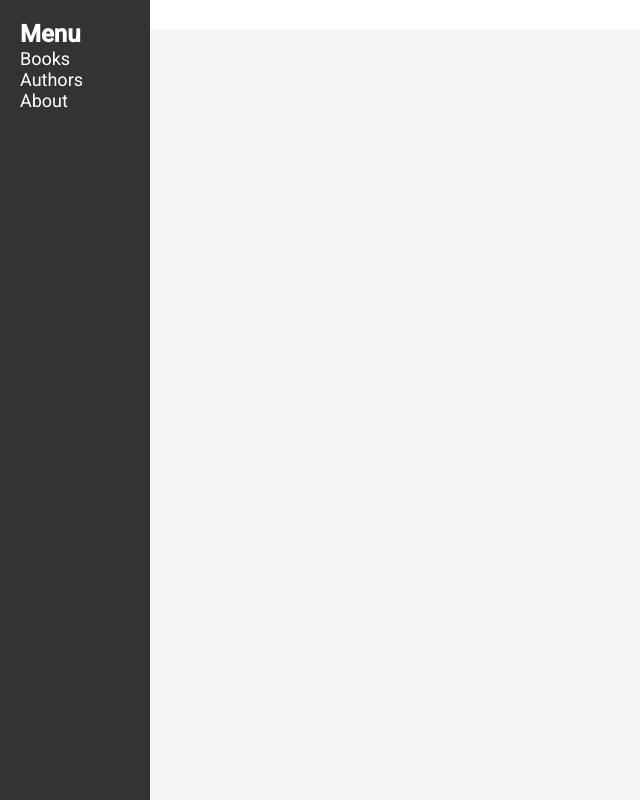
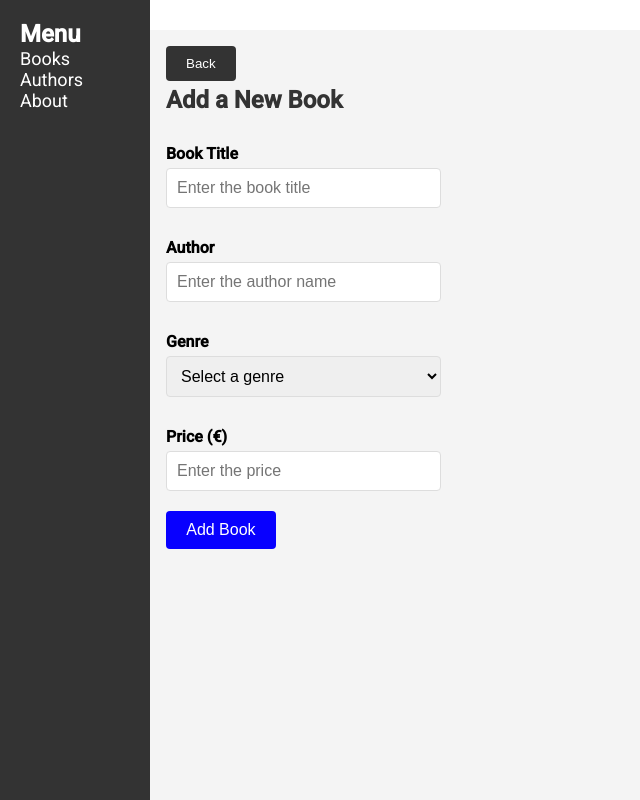
Before and after one commit to nepetko/book-store-frontend, an Angular app: page /add-book in a window 1280 px wide. Before the commit this address led to /. Shown: the whole page, without its empty margins (0-640 px from the left). Built offline with nearby package versions, Linux system fonts and the light colour scheme.

Commit message:
step7 - addBook component

```diff
--- a/src/app/app.routes.ts
+++ b/src/app/app.routes.ts
@@ -2,6 +2,7 @@ import { Routes } from '@angular/router';
 import { AboutComponent } from './views/about/about.component';
 import { AuthorsComponent } from './views/authors/authors.component';
 import { BooksOverviewComponent } from './views/books-overview/books-overview.component';
+import { AddBookComponent } from './views/add-book/add-book.component';
 
 export const routes: Routes = [
     {
@@ -15,6 +16,11 @@ export const routes: Routes = [
         title: 'Authors'
     },
     {
+        path: 'add-book',
+        component: AddBookComponent,
+        title: 'Authors'
+    },
+    {
         path: 'books-overview',
         component: BooksOverviewComponent,
         title: 'Books Overview'
--- /dev/null
+++ b/src/app/views/add-book/add-book.component.css
@@ -0,0 +1,102 @@
+form {
+    margin: 20px 0;
+  }
+
+  label {
+    margin-bottom: 8px;
+    font-weight: bold;
+  }
+
+  input {
+    margin-bottom: 10px;
+  }
+
+
+  h2 {
+    text-align: left;
+    color: #333;
+  }
+
+  form {
+    display: flex;
+    flex-direction: column;
+  }
+
+
+  input[type="text"],
+  input[type="number"],
+  select,
+  input[type="date"] {
+    padding: 10px;
+    margin-bottom: 20px;
+    border: 1px solid #ddd;
+    border-radius: 4px;
+    font-size: 16px;
+    width: 25%;
+  }
+
+  input[type="submit"] {
+    background-color: #0800ff;
+    color: white;
+    border: none;
+    padding: 10px;
+    border-radius: 4px;
+    font-size: 16px;
+    cursor: pointer;
+    width: 10%;
+    align-self: flex-start;
+  }
+
+
+
+  input[type="submit"]:hover {
+    background-color: #218838;
+  }
+
+  .error {
+    color: red;
+    font-size: 12px;
+  }
+
+  .big-error {
+    position: relative;
+    background-color: #f8d7da;
+    color: #721c24;
+    padding: 10px;
+    border-radius: 4px;
+    border: 1px solid #f5c6cb;
+    font-size: 16px;
+    margin-bottom: 10px;
+    text-align: center;
+    font-weight: bold;
+  }
+
+  .form-column {
+    flex: 1;
+    display: flex;
+    flex-direction: column;
+  }
+
+  .form-column label {
+    margin-top: 10px;
+    margin-bottom: 5px;
+  }
+
+  .form-wrapper {
+    display: flex;
+  }
+
+  .close-button {
+    position: absolute;
+    top: 1px;
+    right: 10px;
+    background: transparent;
+    border: none;
+    color: #721c24;
+    font-size: 25px;
+    cursor: pointer;
+  }
+
+  .close-button:hover {
+    color: #d9534f;
+  }
--- /dev/null
+++ b/src/app/views/add-book/add-book.component.html
@@ -0,0 +1,40 @@
+<div class="buttons-container">
+    <button class="btn" (click)="goBack()">Back</button>
+</div>
+
+<h2>{{titleOfForm}}</h2>
+
+@if(showError && bookForm.errors){
+<div class="big-error">
+    <button class="close-button" (click)="closeError()">&times;</button>
+    Form contains validation errors.
+</div>
+}
+
+<form [formGroup]="bookForm" (ngSubmit)="onSubmit()">
+    <div class="form-wrapper form-column">
+        <label for="title">Book Title</label>
+        <input type="text" id="title" formControlName="title" placeholder="Enter the book title">
+        @if(title?.invalid && showError){
+        <div class="error">
+            Title is required.
+        </div>
+        }
+
+        <label for="author">Author</label>
+        <input type="text" id="author" formControlName="author" placeholder="Enter the author name">
+
+        <label for="genre">Genre</label>
+        <select id="genre" formControlName="genre">
+            <option value="">Select a genre</option>
+            <option value="Fiction">Fiction</option>
+            <option value="Non-Fiction">Non-Fiction</option>
+            <option value="Mystery">Mystery</option>
+        </select>
+
+        <label for="price">Price (€)</label>
+        <input type="number" id="price" formControlName="price" placeholder="Enter the price" step="0.01" min="0">
+    </div>
+
+    <input type="submit" [value]="isInEditMode ? 'Edit Book' : 'Add Book'">
+</form>
--- /dev/null
+++ b/src/app/views/add-book/add-book.component.ts
@@ -0,0 +1,126 @@
+import { Component } from '@angular/core';
+import { FormGroup, FormControl, Validators, ReactiveFormsModule } from '@angular/forms';
+import { Router, ActivatedRoute } from '@angular/router';
+import { ToastrService } from 'ngx-toastr';
+import { Book } from '../../models/book';
+import { BookService } from '../../services/book.service';
+import { v4 as uuidv4 } from 'uuid';
+
+@Component({
+  selector: 'app-add-book',
+  imports: [ReactiveFormsModule],
+  templateUrl: './add-book.component.html',
+  styleUrl: './add-book.component.css'
+})
+export class AddBookComponent {
+  bookForm: FormGroup;
+  showError: boolean = false;
+  titleOfForm: string = "Add a New Book";
+  bookForEditting: Book | undefined;
+  isInEditMode: boolean = false;
+
+  constructor(private bookService: BookService, private router: Router, private route: ActivatedRoute, private toaststr: ToastrService) {
+    this.bookForm = new FormGroup({
+      title: new FormControl('', [Validators.required]),
+      author: new FormControl(''),
+      genre: new FormControl(''),
+      price: new FormControl('')
+    });
+  }
+
+  ngOnInit(): void {
+    this.route.queryParams.subscribe(params => {
+      const bookId = params['id'];
+      if (bookId) {
+        this.bookService.getBookById(bookId).subscribe(
+          (data: Book) => {
+            this.bookForEditting = data;
+            this.prepopulateForm();
+            this.isInEditMode = true;
+            this.titleOfForm = "Edit book";
+          },
+          (error) => {
+            console.error('Error fetching book details:', error);
+          }
+        );
+      }
+    });
+  }
+
+  prepopulateForm() {
+    if (this.bookForEditting) {
+      this.titleOfForm = "Edit Book";
+      this.isInEditMode = true;
+      this.bookForm.patchValue({
+        title: this.bookForEditting.title,
+        author: this.bookForEditting.author,
+        genre: this.bookForEditting.genre,
+        price: this.bookForEditting.price
+      });
+    }
+  }
+
+
+  get title() {
+    return this.bookForm.get("title");
+  }
+
+  onSubmit() {
+    if (this.bookForm.valid) {
+      this.submitValidForm();
+    } else {
+      this.failWithInvalidForm();
+    }
+  }
+
+  submitValidForm() {
+    const newBook = this.generateBookFromForm();
+
+    if (this.bookForEditting) {
+      newBook.id = this.bookForEditting.id;
+      newBook.createdAt = new Date().toISOString();
+      this.bookService.putBook(newBook);
+      this.toaststr.success("Book editted");
+    }
+    else {
+      const isValid = this.bookService.addBook(newBook);
+      isValid.subscribe(success => {
+        if (success) {
+          this.toaststr.success("Book saved");
+        } else {
+          this.toaststr.error("Backend failed! Operation not executed!");
+        }
+      });
+    }
+
+    this.router.navigate(['/books-overview']);
+  }
+
+
+  failWithInvalidForm() {
+    this.showError = true;
+    this.bookForm.setErrors({
+      invalidBookFormError: true
+    })
+    this.toaststr.error("There are validation errors");
+  }
+
+  generateBookFromForm(): Book {
+    return new Book(
+      uuidv4(),
+      this.bookForm.value.title,
+      this.bookForm.value.author,
+      this.bookForm.value.genre,
+      this.bookForm.value.price,
+      new Date().toISOString()
+    );
+  }
+
+  closeError() {
+    this.showError = false;
+  }
+
+  goBack() {
+    this.router.navigate(['/books-overview']);
+  }
+}
--- a/src/app/views/books-overview/books-overview.component.html
+++ b/src/app/views/books-overview/books-overview.component.html
@@ -1,7 +1,7 @@
 <div class="buttons-container">
-    <button class="btn">Add</button>
-    <button class="btn">Edit</button>
-    <button class="btn">Delete</button>
+    <button class="btn" (click)="onAddBook()">Add</button>
+    <button class="btn" (click)="onEditBook()">Edit</button>
+    <button class="btn" (click)="onDeleteBook()">Delete</button>
 </div>
 <table>
     <thead>
--- a/src/app/views/books-overview/books-overview.component.ts
+++ b/src/app/views/books-overview/books-overview.component.ts
@@ -2,6 +2,7 @@ import { Component } from '@angular/core';
 import { Book } from '../../models/book';
 import { BookService } from '../../services/book.service';
 import { MatPaginatorModule, PageEvent } from '@angular/material/paginator';
+import { Router } from '@angular/router';
 
 @Component({
   selector: 'app-books-overview',
@@ -14,7 +15,7 @@ export class BooksOverviewComponent {
   paginatedBooks: Book[] = [];
   readonly myPageSize = 15;
 
-  constructor(private bookService: BookService) { }
+  constructor(private bookService: BookService, private router: Router) { }
 
   ngOnInit(): void {
     this.bookService.getBooks().subscribe({
@@ -37,4 +38,15 @@ export class BooksOverviewComponent {
     const endIndex = startIndex + event.pageSize;
     this.paginatedBooks = this.books.slice(startIndex, endIndex);
   }
+
+  onAddBook() {
+    this.router.navigate(['/add-book']);
+  }
+
+  onEditBook() {
+
+  }
+
+  onDeleteBook() {
+  }
 }
```
